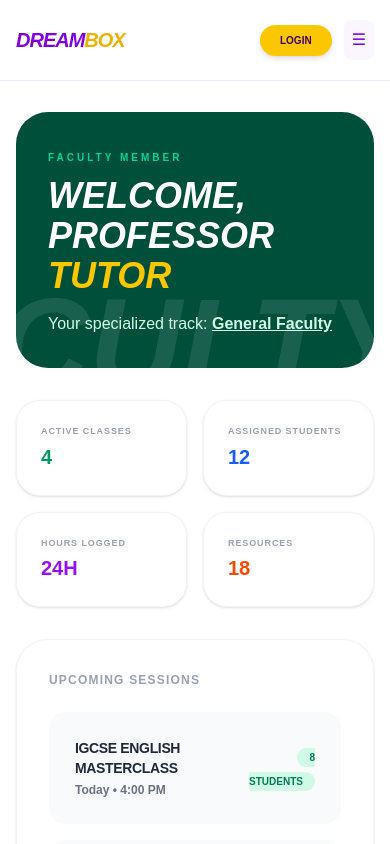
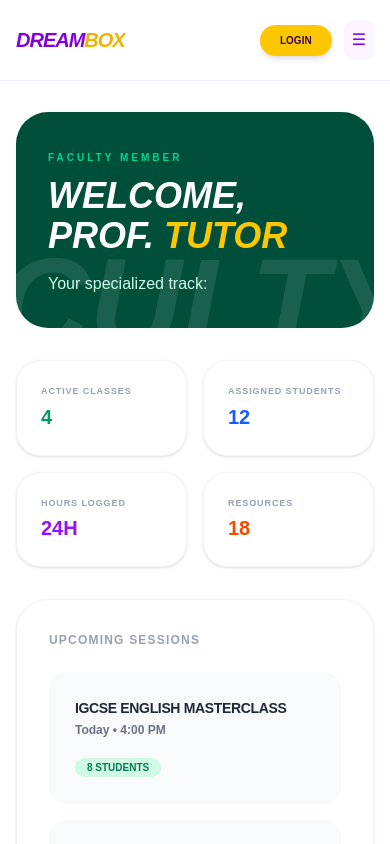
Before and after one commit to Buttons-Tech/dream_box, a Next.js app: page /tutor in a window 390 px wide. Shown: the top 844 px of the page. Built offline with nearby package versions, Linux system fonts and the light colour scheme.

Commit message:
fixed tutrs frm

```diff
--- a/app/dashboard/layout.tsx
+++ b/app/dashboard/layout.tsx
@@ -1,6 +1,6 @@
 "use client";
 import React, { useEffect, useState } from 'react';
-import { useRouter } from 'next/navigation';
+// import { useRouter } from 'next/navigation';
 
 export default function DashboardLayout({ children }: { children: React.ReactNode }) {
   const [pilotName, setPilotName] = useState("Pilot");
--- a/app/tutor/page.tsx
+++ b/app/tutor/page.tsx
@@ -1,26 +1,60 @@
 "use client";
 import React, { useEffect, useState } from 'react';
 
+// 1. Define the Blueprint (No more 'any' errors)
+interface TutorData {
+  fullName: string;
+  specialization: string;
+}
+
+interface StatTileProps {
+  label: string;
+  value: string;
+  color: string;
+}
+
+interface SessionCardProps {
+  title: string;
+  time: string;
+  students: string;
+}
+
 export default function TutorDashboard() {
-  const [tutorData, setTutorData] = useState<any>(null);
+  const [tutorData, setTutorData] = useState<TutorData | null>(null);
+
+  useEffect(() => {
+    // 2. Actually using useEffect to sync the UI with the DB
+    const userJson = localStorage.getItem('dbx_user');
+    if (userJson) {
+      try {
+        const user = JSON.parse(userJson);
+        setTutorData({
+          fullName: user.fullName,
+          specialization: user.specialization || "General Faculty"
+        });
+      } catch (e) {
+        console.error("Tutor Sync Error:", e);
+      }
+    }
+  }, []);
 
   return (
-    <div className="max-w-7xl mx-auto px-4 pt-8 space-y-8">
+    <div className="max-w-7xl mx-auto px-4 pt-8 pb-20 space-y-8">
       {/* HERO: The Faculty Banner */}
       <section className="bg-emerald-900 rounded-[2rem] p-8 md:p-12 text-white relative overflow-hidden">
         <div className="relative z-10">
            <span className="text-[10px] font-black uppercase tracking-[0.3em] text-emerald-400">Faculty Member</span>
            <h1 className="text-4xl md:text-5xl font-black italic uppercase mt-2">
-             Welcome, Professor <span className="text-yellow-400">{tutorData?.fullName?.split(' ')[0] || 'Tutor'}</span>
+             Welcome, Prof. <span className="text-yellow-400">{tutorData?.fullName?.split(' ')[0] || 'Tutor'}</span>
            </h1>
            <p className="mt-4 text-emerald-100 max-w-md font-medium">
-             Your specialized track: <span className="font-bold underline">{tutorData?.specialization || 'General Faculty'}</span>
+             Your specialized track: <span className="font-bold underline">{tutorData?.specialization}</span>
            </p>
         </div>
         <div className="absolute right-0 bottom-0 opacity-10 text-9xl font-black italic -mb-10 -mr-10">FACULTY</div>
       </section>
 
-      {/* TUTOR STATS */}
+      {/* STATS GRID */}
       <div className="grid grid-cols-2 lg:grid-cols-4 gap-4">
         <StatTile label="Active Classes" value="4" color="text-emerald-600" />
         <StatTile label="Assigned Students" value="12" color="text-blue-600" />
@@ -28,7 +62,7 @@ export default function TutorDashboard() {
         <StatTile label="Resources" value="18" color="text-orange-600" />
       </div>
 
-      {/* UPCOMING CLASSES FEED */}
+      {/* SESSIONS FEED */}
       <section className="bg-white rounded-[2rem] p-8 border border-gray-100 shadow-sm">
         <h2 className="text-xs font-black uppercase tracking-widest text-gray-400 mb-6">Upcoming Sessions</h2>
         <div className="space-y-4">
@@ -40,7 +74,8 @@ export default function TutorDashboard() {
   );
 }
 
-function StatTile({ label, value, color }: any) {
+// Helper Components with Strict Types
+function StatTile({ label, value, color }: StatTileProps) {
   return (
     <div className="bg-white p-6 rounded-3xl border border-gray-100 shadow-sm hover:shadow-md transition-all">
       <p className="text-[9px] font-black text-gray-400 uppercase tracking-widest mb-1">{label}</p>
@@ -49,14 +84,14 @@ function StatTile({ label, value, color }: any) {
   );
 }
 
-function SessionCard({ title, time, students }: any) {
+function SessionCard({ title, time, students }: SessionCardProps) {
   return (
-    <div className="flex items-center justify-between p-6 bg-gray-50 rounded-2xl border-2 border-transparent hover:border-emerald-400 transition-all cursor-pointer">
+    <div className="flex flex-col md:flex-row md:items-center justify-between p-6 bg-gray-50 rounded-2xl border-2 border-transparent hover:border-emerald-400 transition-all cursor-pointer gap-4">
       <div>
         <h3 className="font-black text-gray-800 uppercase text-sm tracking-tight">{title}</h3>
         <p className="text-xs font-bold text-gray-500 mt-1">{time}</p>
       </div>
-      <div className="text-right">
+      <div className="text-left md:text-right">
         <span className="bg-emerald-100 text-emerald-700 px-3 py-1 rounded-full text-[10px] font-black uppercase">
           {students} Students
         </span>
```
